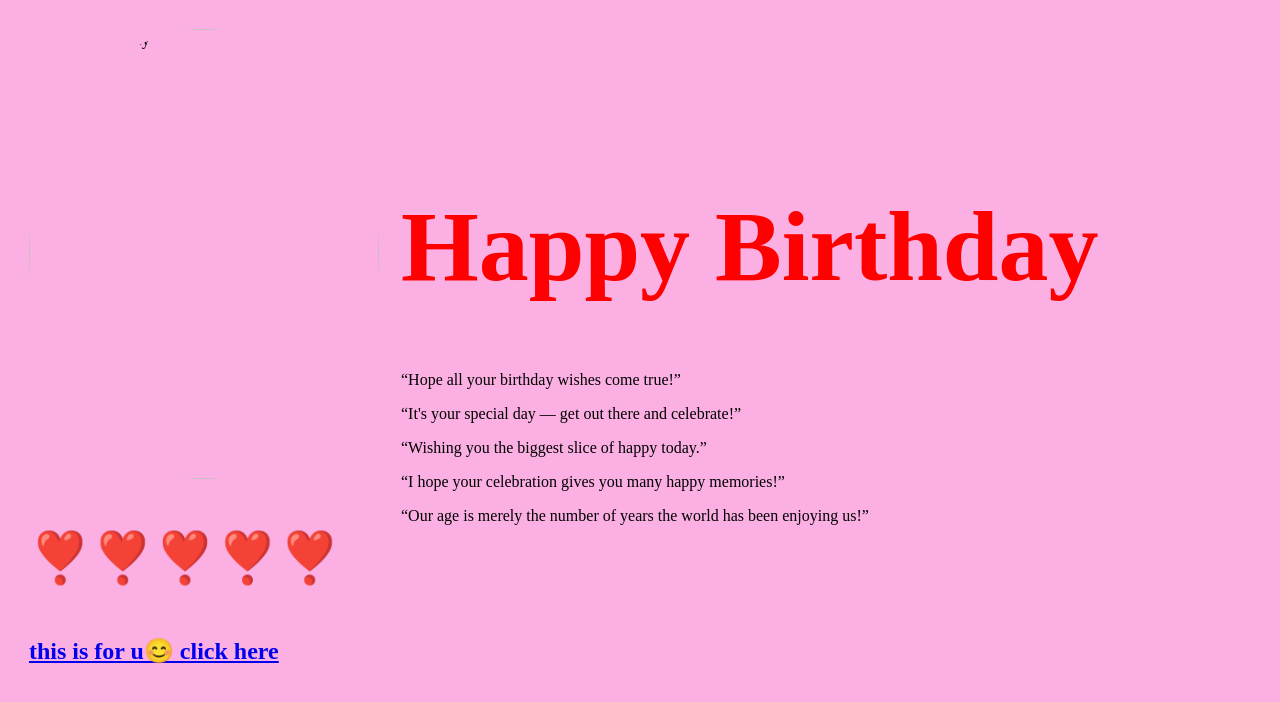
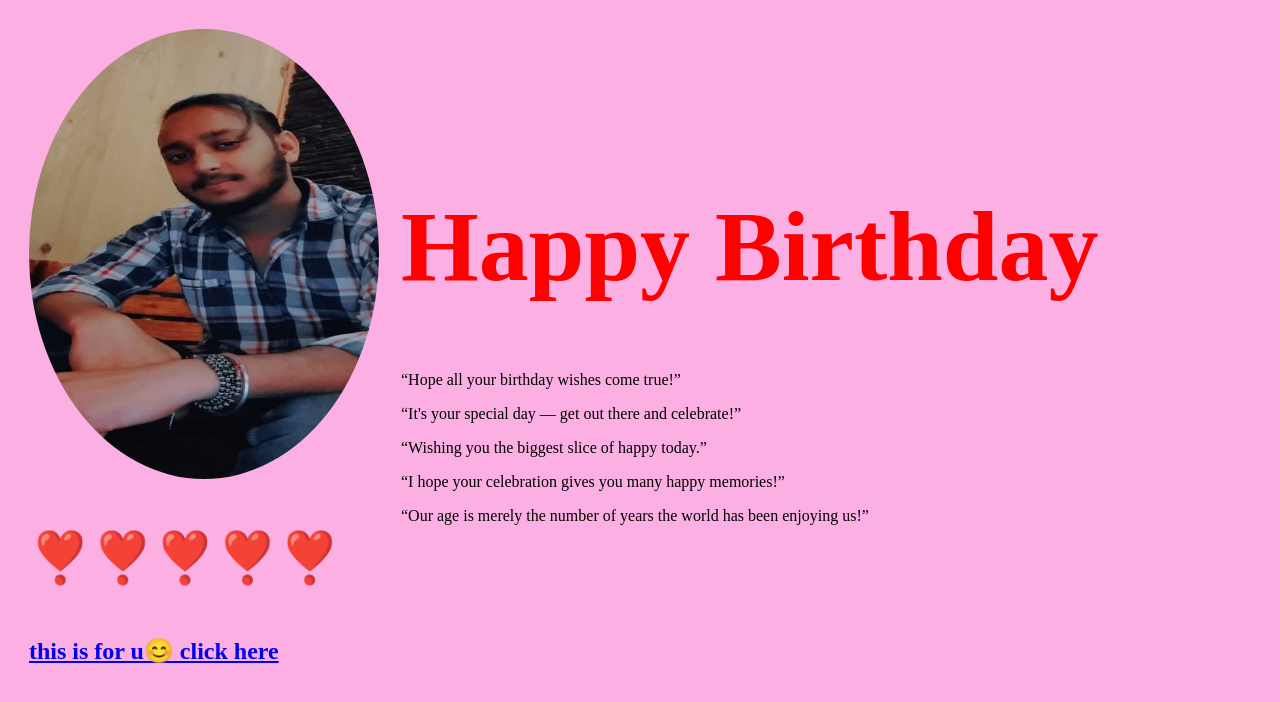
Before and after one commit to Monu1432/birthday, a plain HTML site: page index.html in a window 1280 px wide. Drawn offline with Linux system fonts and the light colour scheme.

Commit message:
Update index.html

```diff
--- a/index.html
+++ b/index.html
@@ -9,7 +9,7 @@
 <table cellspacing="20" >
 <tr>
 <td>
-	<img class=" circular" src=" " alt="Happy Birthday">
+	<img class=" circular" src="ms.jpeg " alt="Happy Birthday">
 	<h3>❣️❣️❣️❣️❣️</h3>
         <a href="https://www.youtube.com/watch?v=K2aJTT29ZdU"><h2>this is for u😊 click here</h2></a>
 
```
